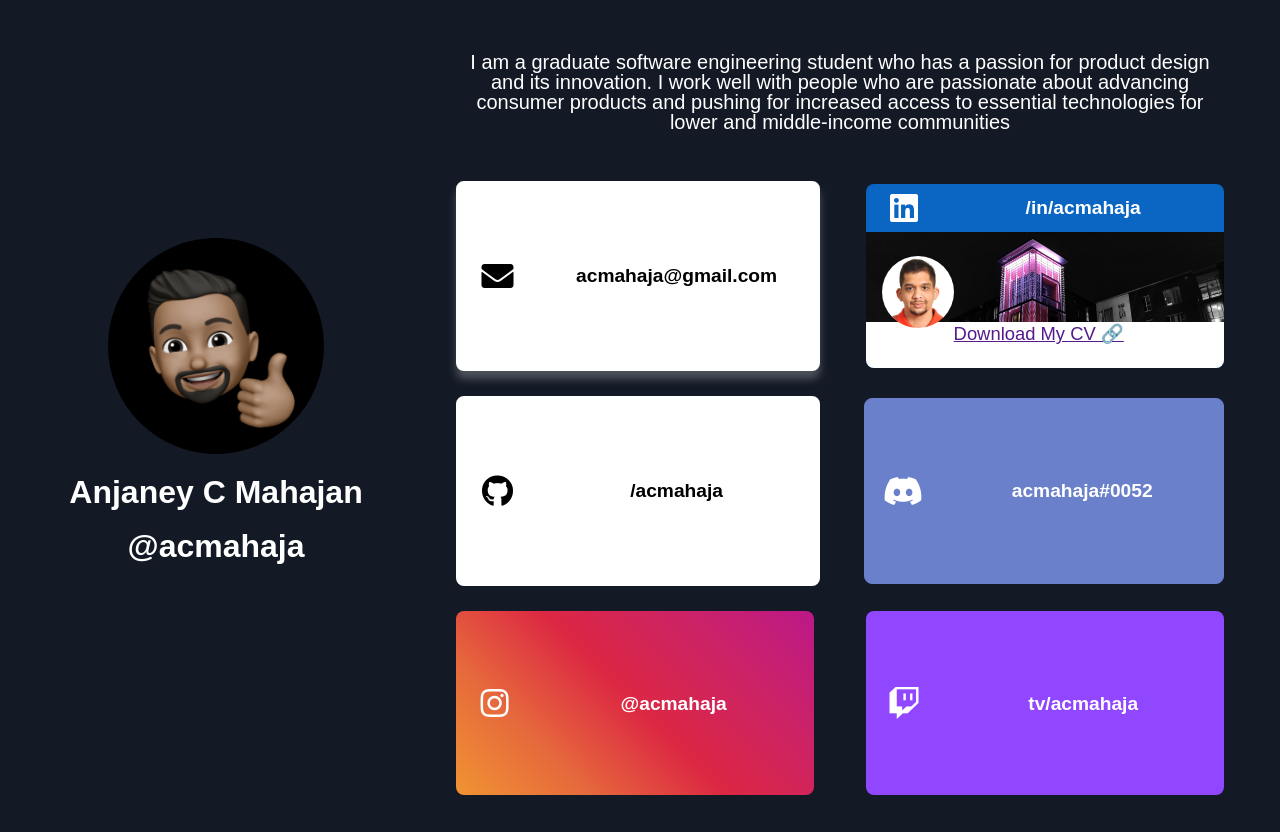
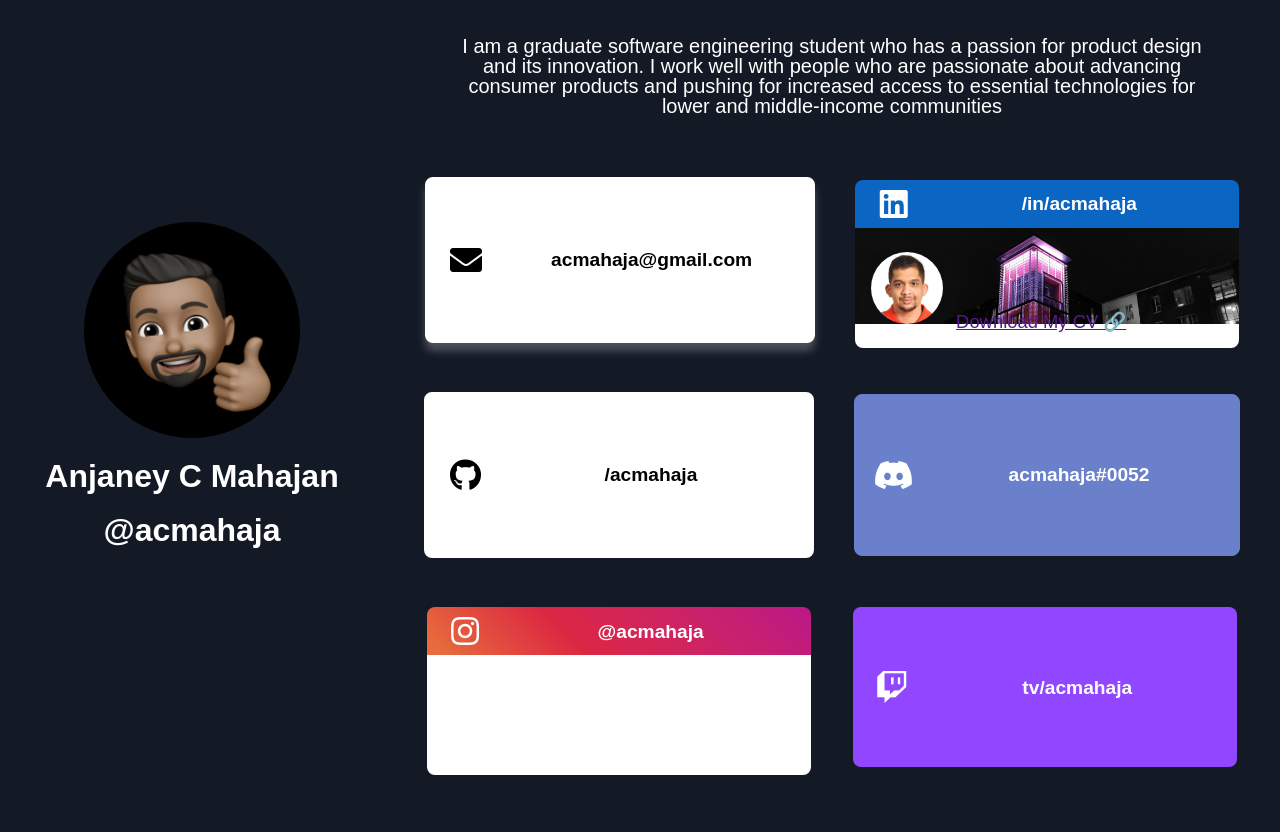
Before and after one commit to acmahaja/acmahaja.com, a PHP site: page / in a window 1280 px wide. After the commit the page ends 775 px from the top, so only its background shows below. Run offline with PHP 8.4, Linux system fonts and the light colour scheme; some libraries are stand-ins or nearby versions.

Commit message:
Progressed on desktop mode

```diff
--- a/index.html
+++ b/index.html
@@ -51,11 +51,10 @@
                     <div class="website">
                         /in/acmahaja
                     </div>
-                    <div class="dropdown" id="linkimgback">
+                    <div class="linkDropdown" id="linkimgback">
                         <img class="linkimgprof" src="./images/linkprofile.png" alt="" srcset="">
                         <div class="cvlink">
                             <a href="" class="">Download My CV 🔗</a>
-
                         </div>
                     </div>
                 </div>
@@ -73,6 +72,9 @@
                     <div class="icon"><i class="fab fa-instagram"></i></div>
                     <div class="website">
                         @acmahaja </div>
+                    <div class="dropdown">
+                        <div id="instagram-feed1" class="instagram_feed">asd</div>
+                    </div>
                 </div>
                 <div class="app twitch" onclick="redirect(this)">
                     <div class="icon"><i class="fab fa-twitch"></i></div>
@@ -83,6 +85,8 @@
         </div>
     </div>
     <script src="./script.js"></script>
+
+
 </body>
 
 </html>
--- a/style.css
+++ b/style.css
@@ -146,6 +146,7 @@ body {
     background: rgba(19, 25, 37, 1);
     margin: 0;
     height: 100vh;
+    width: 100vw;
     background-repeat: no-repeat;
     background-attachment: fixed;
     font-family: 'Montserrat', sans-serif;
@@ -351,16 +352,20 @@ h3 {
 }
 
 @media (min-width: 1000px) {
+    .hor {
+        padding: 0rem;
+    }
     .ver {
         flex-direction: column;
         flex-wrap: wrap;
-        padding: 1rem;
         height: 100vh;
+        padding: 0rem;
     }
     .profile {
         height: 46vh;
-        width: 25vw;
+        width: 30vw;
         margin: 25vh 0vw 25vh 0vh;
+        font-size: 2rem;
     }
     .bio {
         visibility: visible;
@@ -369,17 +374,18 @@ h3 {
         display: flex;
         flex-direction: column;
         justify-content: center;
+        font-size: 1.25rem;
     }
     .apps {
         flex-wrap: wrap;
         flex-direction: row;
-        justify-content: space-between;
-        width: 60vw;
+        justify-content: space-evenly;
+        width: 70vw;
         height: 80vh;
     }
     .app {
-        height: 23vh;
-        width: 28vw;
+        height: 20vh;
+        width: 30vw;
         display: flex;
         flex-direction: row;
         flex-wrap: wrap;
@@ -398,18 +404,18 @@ h3 {
     .website {
         font-size: 1.2em;
         height: fit-content;
-        width: 22vw;
+        width: 23vw;
         display: flex;
         flex-direction: column;
         justify-content: center;
         height: 6vh;
     }
-    .dropdown {
+    .linkDropdown {
         background: url("./images/linkedin-background.jpeg");
         background-repeat: no-repeat;
         background-size: contain;
-        height: 14vh;
-        width: 28vw;
+        height: 12vh;
+        width: 30vw;
         display: block;
         background-color: white;
         border-bottom-left-radius: .5rem;
@@ -423,17 +429,44 @@ h3 {
         border-radius: 50%;
         height: 9vh;
         margin-left: 1.25vw;
+        margin-bottom: 5vh;
     }
     .cvlink {
         text-decoration: none;
         display: flex;
         flex-direction: column-reverse;
-        justify-content: last baseline;
         flex-wrap: nowrap;
-        padding: 3vh 0;
+        padding: 2vh 1vw;
         width: 100vw;
         text-align: left;
         font-size: 1.15rem;
+    }
+    .linkDropdown {
+        background: url("./images/linkedin-background.jpeg");
+        background-repeat: no-repeat;
+        background-size: contain;
+        height: 12vh;
+        width: 30vw;
+        display: block;
+        background-color: white;
+        border-bottom-left-radius: .5rem;
+        border-bottom-right-radius: .5rem;
+        padding-top: 3vh;
+        display: flex;
+        flex-direction: row;
+        flex-wrap: nowrap;
+    }
+    .dropdown {
+        height: 12vh;
+        width: 30vw;
+        display: block;
+        background-color: white;
+        border-bottom-left-radius: .5rem;
+        border-bottom-right-radius: .5rem;
+        padding-top: 3vh;
+        display: flex;
+        flex-direction: row;
+        flex-wrap: nowrap;
     }
     .envelope:nth-of-type(1) {
         background-color: white;
```
